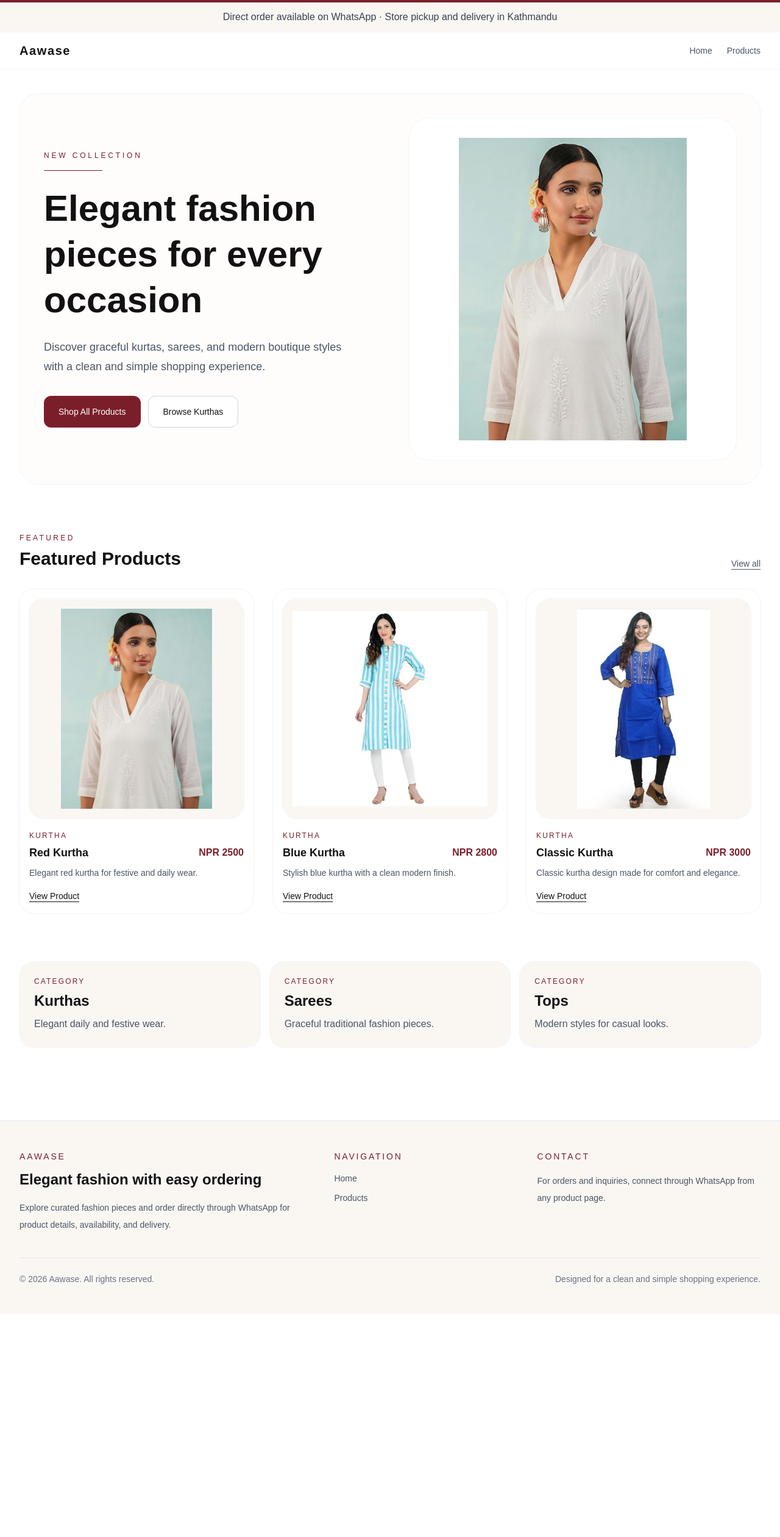
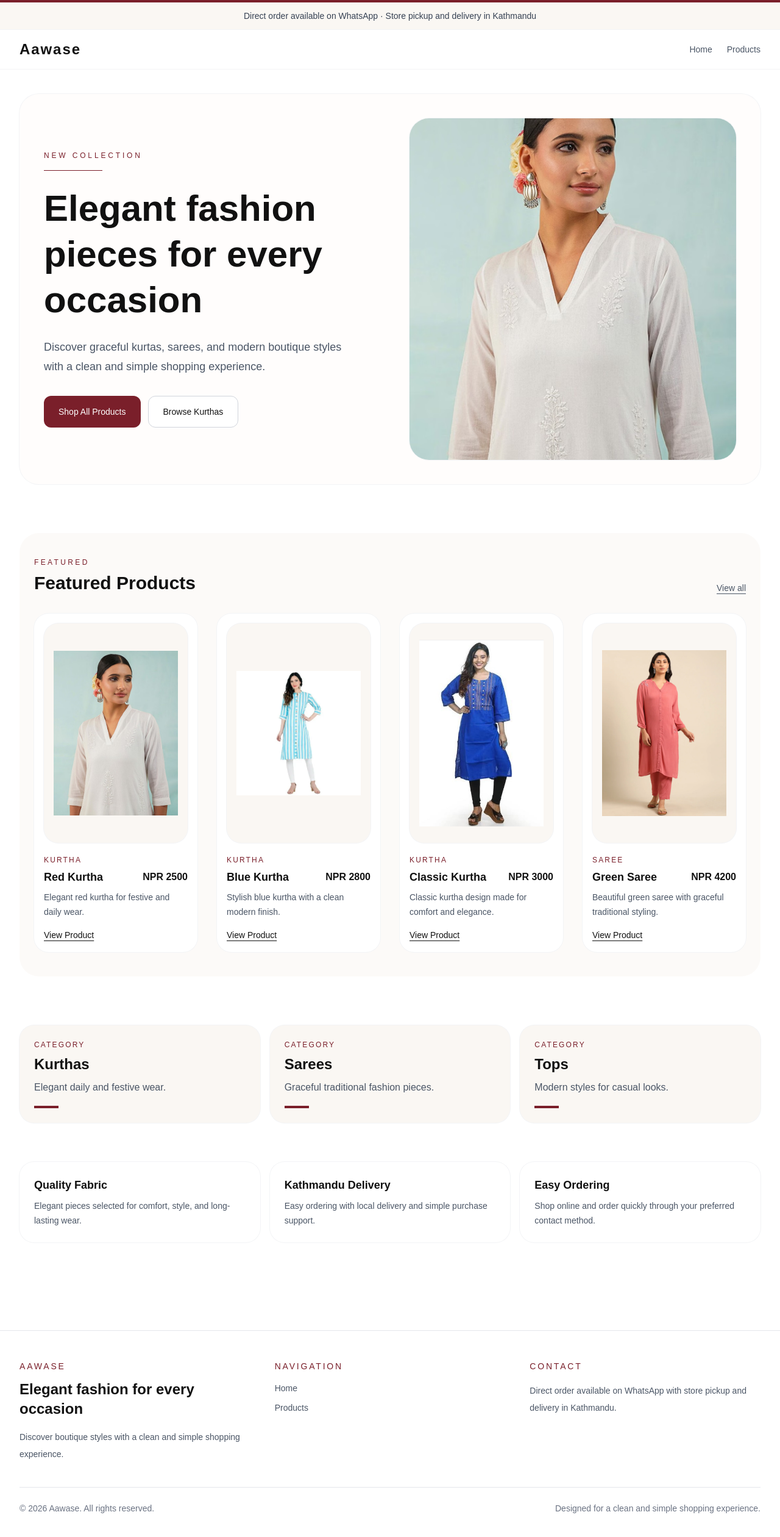
Before and after one commit to alpd-lgtm/osmic-fashion, a Next.js app: page / in a window 1280 px wide. Shown: the top 2520 px of the page at 61% size. Before the commit the page ends 2155 px from the top, so only its background shows below. Built offline with nearby package versions, Linux system fonts and the light colour scheme.

Commit message:
update homepage design

```diff
--- a/app/layout.tsx
+++ b/app/layout.tsx
@@ -15,7 +15,7 @@ const geistMono = Geist_Mono({
 });
 
 export const metadata: Metadata = {
-  title: "Fashion Store",
+  title: "Aawase",
   description: "Elegant fashion pieces for every occasion",
 };
 
@@ -33,21 +33,21 @@ export default function RootLayout({
         <div className="flex min-h-screen flex-col">
           <SiteHeader />
 
-          <div className="flex-1">{children}</div>
+          <main className="flex-1">{children}</main>
 
-          <footer className="mt-20 border-t border-gray-200 bg-[#FAF7F3] text-[#111111]">
+          <footer className="mt-16 border-t border-gray-200 bg-white text-[#111111]">
             <div className="mx-auto max-w-7xl px-4 py-12 sm:px-6 lg:px-8">
-              <div className="grid grid-cols-1 gap-10 md:grid-cols-[1.3fr_0.8fr_1fr]">
+              <div className="grid grid-cols-1 gap-10 md:grid-cols-3">
                 <div>
                   <p className="text-sm uppercase tracking-[0.2em] text-[#7A1F2A]">
                     Aawase
                   </p>
                   <h3 className="mt-3 text-2xl font-semibold">
-                    Elegant fashion with easy ordering
+                    Elegant fashion for every occasion
                   </h3>
                   <p className="mt-4 max-w-md text-sm leading-7 text-gray-600">
-                    Explore curated fashion pieces and order directly through
-                    WhatsApp for product details, availability, and delivery.
+                    Discover boutique styles with a clean and simple shopping
+                    experience.
                   </p>
                 </div>
 
@@ -58,13 +58,13 @@ export default function RootLayout({
                   <div className="mt-4 flex flex-col gap-3 text-sm">
                     <Link
                       href="/"
-                      className="text-gray-600 hover:text-[#7A1F2A]"
+                      className="text-gray-600 transition hover:text-[#7A1F2A]"
                     >
                       Home
                     </Link>
                     <Link
                       href="/products"
-                      className="text-gray-600 hover:text-[#7A1F2A]"
+                      className="text-gray-600 transition hover:text-[#7A1F2A]"
                     >
                       Products
                     </Link>
@@ -76,8 +76,8 @@ export default function RootLayout({
                     Contact
                   </p>
                   <p className="mt-4 text-sm leading-7 text-gray-600">
-                    For orders and inquiries, connect through WhatsApp from any
-                    product page.
+                    Direct order available on WhatsApp with store pickup and
+                    delivery in Kathmandu.
                   </p>
                 </div>
               </div>
--- a/app/page.tsx
+++ b/app/page.tsx
@@ -3,7 +3,7 @@ import Link from "next/link";
 import { products } from "@/lib/products";
 
 export default function HomePage() {
-  const featuredProducts = products.slice(0, 3);
+  const featuredProducts = products.slice(0, 4);
 
   return (
     <main className="mx-auto max-w-7xl bg-white px-4 py-4 sm:px-6 sm:py-10 lg:px-8">
@@ -42,19 +42,19 @@ export default function HomePage() {
           </div>
         </div>
 
-        <div className="relative h-[260px] w-full overflow-hidden rounded-[2rem] bg-white ring-1 ring-gray-100 sm:h-[420px] lg:h-[560px]">
+        <div className="relative h-[280px] w-full overflow-hidden rounded-[2rem] bg-neutral-100 ring-1 ring-gray-100 sm:h-[420px] lg:h-[560px]">
           <Image
             src="/products/kurtha-1.avif"
             alt="Featured fashion"
             fill
             priority
-            className="object-contain p-4 sm:p-8"
+            className="object-cover"
           />
         </div>
       </section>
 
       {/* FEATURED PRODUCTS */}
-      <section className="mt-16 sm:mt-20">
+      <section className="mt-16 rounded-[2rem] bg-[#FCFAF8] px-4 py-10 sm:mt-20 sm:px-6">
         <div className="mb-8 flex items-end justify-between gap-4">
           <div>
             <p className="text-xs uppercase tracking-[0.28em] text-[#7A1F2A]">
@@ -73,11 +73,11 @@ export default function HomePage() {
           </Link>
         </div>
 
-        <div className="grid grid-cols-1 gap-8 sm:grid-cols-2 lg:grid-cols-3">
+        <div className="grid grid-cols-1 gap-8 sm:grid-cols-2 lg:grid-cols-4">
           {featuredProducts.map((product) => (
             <article
               key={product.id}
-              className="group rounded-3xl bg-white p-4 ring-1 ring-gray-100 transition duration-300 hover:-translate-y-1 hover:shadow-md"
+              className="group rounded-3xl bg-white p-4 ring-1 ring-gray-100 transition duration-300 hover:-translate-y-1 hover:shadow-md hover:ring-[#7A1F2A]/20"
             >
               <div className="relative h-[320px] w-full overflow-hidden rounded-3xl bg-[#FAF7F3] ring-1 ring-gray-100 sm:h-[360px]">
                 <Image
@@ -98,7 +98,7 @@ export default function HomePage() {
                     {product.name}
                   </h3>
 
-                  <p className="shrink-0 text-sm font-semibold text-[#7A1F2A] sm:text-base">
+                  <p className="shrink-0 text-sm font-semibold text-[#111111] sm:text-base">
                     NPR {product.price}
                   </p>
                 </div>
@@ -108,7 +108,7 @@ export default function HomePage() {
                 </p>
 
                 <Link
-                  href="/products"
+                  href={`/products/${product.slug}`}
                   className="mt-4 inline-block text-sm font-medium text-[#111111] underline underline-offset-4 hover:text-[#7A1F2A]"
                 >
                   View Product
@@ -134,6 +134,7 @@ export default function HomePage() {
           <p className="mt-2 leading-7 text-gray-600">
             Elegant daily and festive wear.
           </p>
+          <div className="mt-4 h-1 w-10 bg-[#7A1F2A]" />
         </Link>
 
         <Link
@@ -149,6 +150,7 @@ export default function HomePage() {
           <p className="mt-2 leading-7 text-gray-600">
             Graceful traditional fashion pieces.
           </p>
+          <div className="mt-4 h-1 w-10 bg-[#7A1F2A]" />
         </Link>
 
         <Link
@@ -162,7 +164,38 @@ export default function HomePage() {
           <p className="mt-2 leading-7 text-gray-600">
             Modern styles for casual looks.
           </p>
+          <div className="mt-4 h-1 w-10 bg-[#7A1F2A]" />
         </Link>
+      </section>
+
+      {/* TRUST SECTION */}
+      <section className="mt-16 grid grid-cols-1 gap-4 pb-10 md:grid-cols-3">
+        <div className="rounded-3xl bg-white p-6 ring-1 ring-gray-100">
+          <h3 className="text-lg font-semibold text-[#111111]">
+            Quality Fabric
+          </h3>
+          <p className="mt-2 text-sm leading-6 text-gray-600">
+            Elegant pieces selected for comfort, style, and long-lasting wear.
+          </p>
+        </div>
+
+        <div className="rounded-3xl bg-white p-6 ring-1 ring-gray-100">
+          <h3 className="text-lg font-semibold text-[#111111]">
+            Kathmandu Delivery
+          </h3>
+          <p className="mt-2 text-sm leading-6 text-gray-600">
+            Easy ordering with local delivery and simple purchase support.
+          </p>
+        </div>
+
+        <div className="rounded-3xl bg-white p-6 ring-1 ring-gray-100">
+          <h3 className="text-lg font-semibold text-[#111111]">
+            Easy Ordering
+          </h3>
+          <p className="mt-2 text-sm leading-6 text-gray-600">
+            Shop online and order quickly through your preferred contact method.
+          </p>
+        </div>
       </section>
     </main>
   );
--- a/components/SiteHeader.tsx
+++ b/components/SiteHeader.tsx
@@ -5,21 +5,20 @@ export default function SiteHeader() {
     <>
       <div className="h-1 w-full bg-[#7A1F2A]" />
 
-      <div className="border-b border-gray-100 bg-[#FAF7F3] px-4 py-2 text-center text-xs font-medium leading-5 text-gray-700 sm:py-3 sm:text-base sm:leading-normal">
-        Direct order available on WhatsApp · Store pickup and delivery in
-        Kathmandu
+      <div className="border-b border-gray-100 bg-[#FAF7F3] px-4 py-2 text-center text-xs font-medium leading-5 text-gray-700 sm:py-3 sm:text-sm">
+        Direct order available on WhatsApp · Store pickup and delivery in Kathmandu
       </div>
 
       <header className="sticky top-0 z-50 border-b border-gray-100 bg-white/95 backdrop-blur">
-        <div className="mx-auto flex max-w-7xl items-center justify-between px-4 py-4 sm:px-6 sm:py-4 lg:px-8">
+        <div className="mx-auto flex max-w-7xl items-center justify-between px-4 py-4 sm:px-6 lg:px-8">
           <Link
             href="/"
-            className="text-2xl font-semibold tracking-[0.08em] text-[#111111] sm:text-xl"
+            className="text-xl font-semibold tracking-[0.08em] text-[#111111] sm:text-2xl"
           >
             Aawase
           </Link>
 
-          <nav className="flex items-center gap-6 text-base font-medium text-gray-600 sm:gap-6 sm:text-sm">
+          <nav className="flex items-center gap-4 text-sm font-medium text-gray-600 sm:gap-6">
             <Link href="/" className="transition hover:text-[#7A1F2A]">
               Home
             </Link>
```
